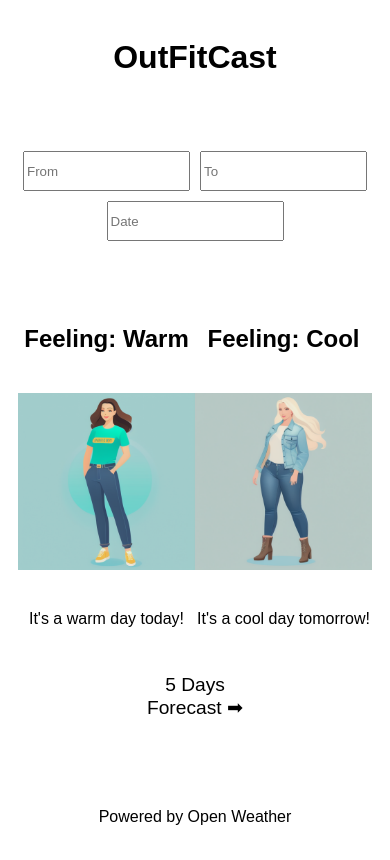
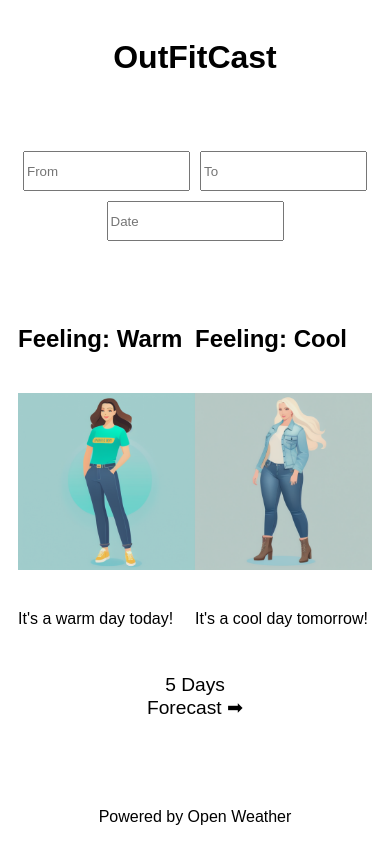
Before and after one commit to taekim-dev/outfit-cast, a Vue app: page / in a window 390 px wide. Built offline with nearby package versions, Linux system fonts and the light colour scheme.

Commit message:
mobile weatherdisplay layout

```diff
--- a/src/components/WeatherDisplay.vue
+++ b/src/components/WeatherDisplay.vue
@@ -38,4 +38,15 @@ export default {
   max-width: 100%;
   max-height: 100%;
 }
+
+@media (max-width: 600px) {
+  .weather-display {
+    max-width: 100%;
+    align-items: flex-start;
+  }
+
+  .avatar {
+    width: 100%;
+  }
+}
 </style>
```
